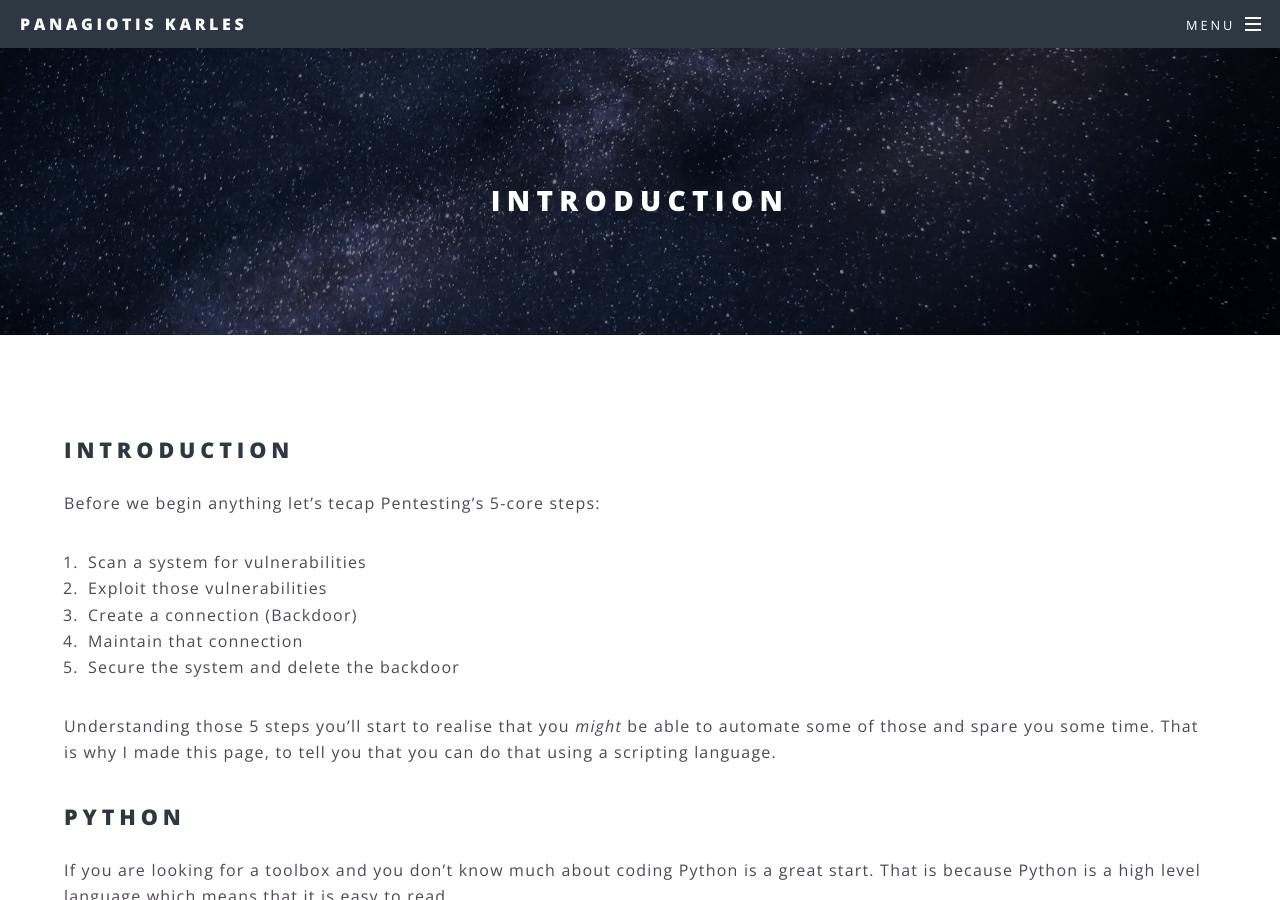
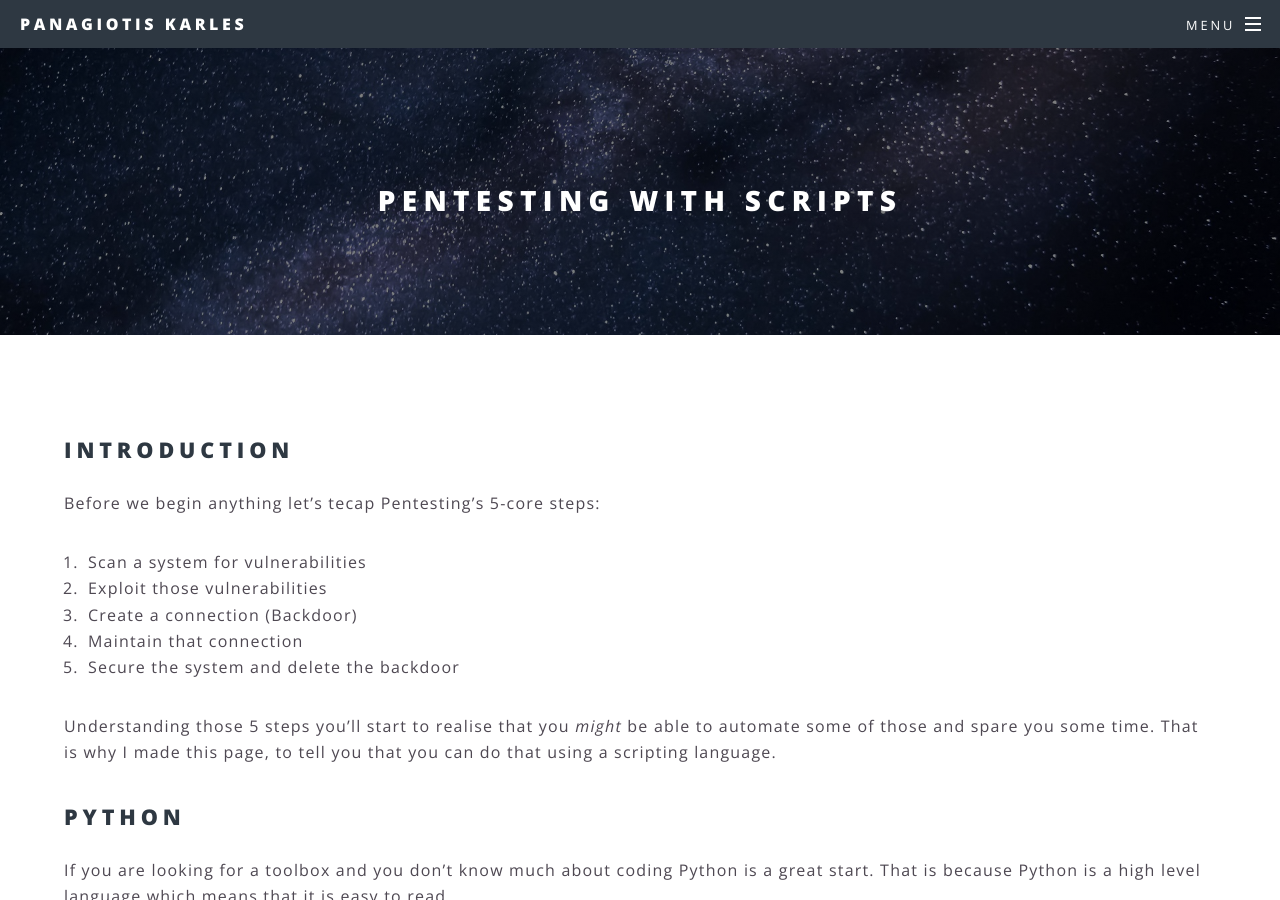
Before and after one commit to KarlesP/karlesp.github.io, a Jekyll site: the page built from security/scripts.md, in a window 1280 px wide and 900 px high. Built offline with Jekyll 4.4.1, drawn with Linux system fonts in a browser that asks for light colours; our own code applies the rules of GitHub Pages for plain Markdown files.

Commit message:
Update scripts.md

```diff
--- a/security/scripts.md
+++ b/security/scripts.md
@@ -1,3 +1,8 @@
+---
+layout: page
+title: Pentesting with Scripts
+---
+
 ## Introduction
 Before we begin anything let's tecap Pentesting's 5-core steps:
 
```
